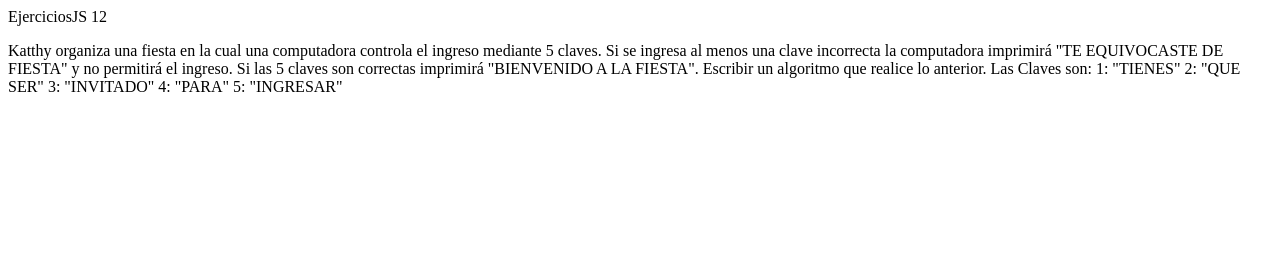
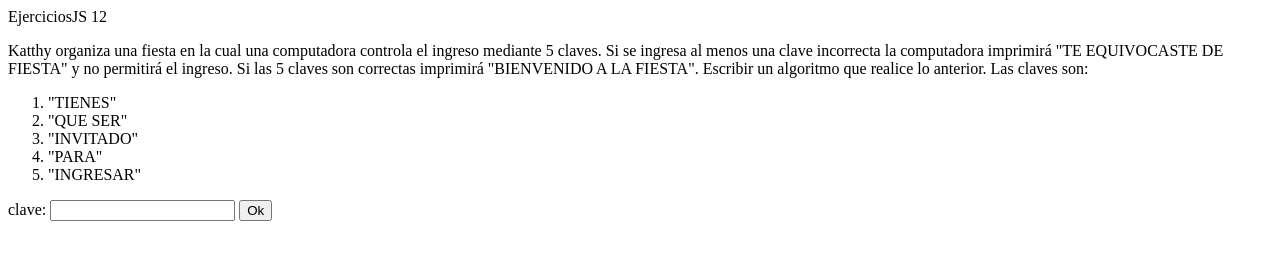
Before and after one commit to JulioRLR/Ejercicios-JavaScript, a plain HTML site: page EjercicioJS12.html in a window 1280 px wide. Drawn offline with Linux system fonts and the light colour scheme.

Commit message:
Update EjercicioJS12.html

```diff
--- a/EjercicioJS12.html
+++ b/EjercicioJS12.html
@@ -11,18 +11,53 @@
 <body>
     <header>EjerciciosJS 12</header>
     <p>
+
         Katthy organiza una fiesta en la cual una computadora controla el
         ingreso mediante 5 claves. Si se ingresa al menos una clave incorrecta la
         computadora imprimirá "TE EQUIVOCASTE DE FIESTA" y no permitirá el
         ingreso. Si las 5 claves son correctas imprimirá "BIENVENIDO A LA FIESTA".
         Escribir un algoritmo que realice lo anterior.
-        Las Claves son:
-        1: "TIENES"
-        2: "QUE SER"
-        3: "INVITADO"
-        4: "PARA"
-        5: "INGRESAR"
+        Las claves son:
     </p>
+    <ol>
+        <li>"TIENES"</li>
+        <li>"QUE SER"</li>
+        <li>"INVITADO"</li>
+        <li>"PARA"</li>
+        <li>"INGRESAR"</li>
+    </ol>
+
+    <label>clave:</label>
+    <input type="text" id="clave">
+    <button type="button" onclick="claves();">Ok</button>
+    <div>
+        <p id="texto"></p>
+    </div>
 </body>
+<script>
+    function claves() {
+        var clave = document.getElementById('clave').value;
+        switch (clave) {
+            case 'TIENES':
+                document.getElementById("texto").innerHTML = 'BIENVENIDO A LA FIESTA';
+                break;
+            case 'QUE SER':
+                document.getElementById("texto").innerHTML = 'BIENVENIDO A LA FIESTA';
+                break;
+            case 'INVITADO':
+                document.getElementById("texto").innerHTML = 'BIENVENIDO A LA FIESTA';
+                break;
+            case 'PARA':
+                document.getElementById("texto").innerHTML = 'BIENVENIDO A LA FIESTA';
+                break;
+            case 'INGRESAR':
+                document.getElementById("texto").innerHTML = 'BIENVENIDO A LA FIESTA';
+                break;
+            default:
+                document.getElementById("texto").innerHTML = 'TE EQUIVOCASTE DE FIESTA';
+                break;
+        }
+    }
+</script>
 
 </html>
```
